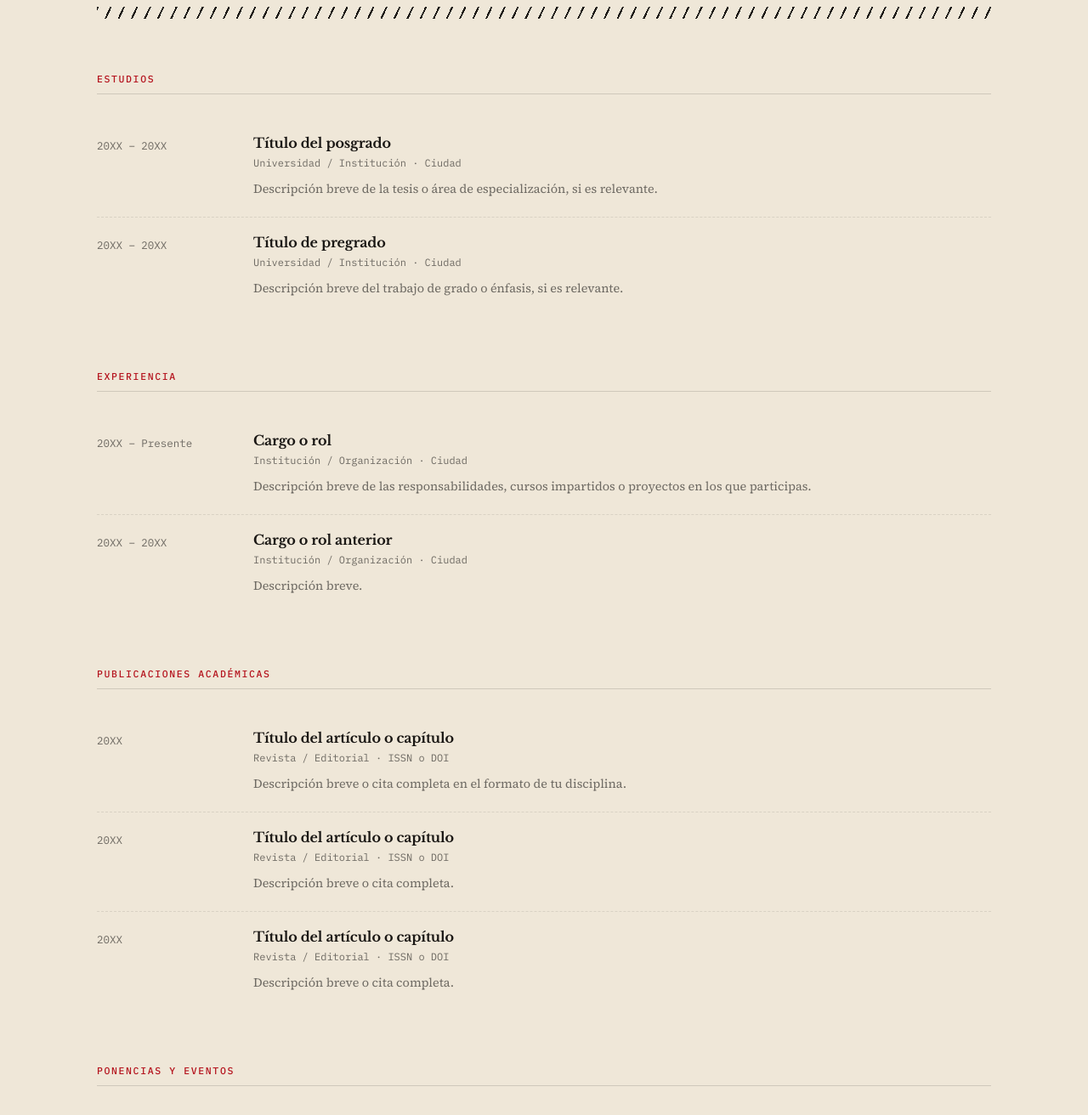
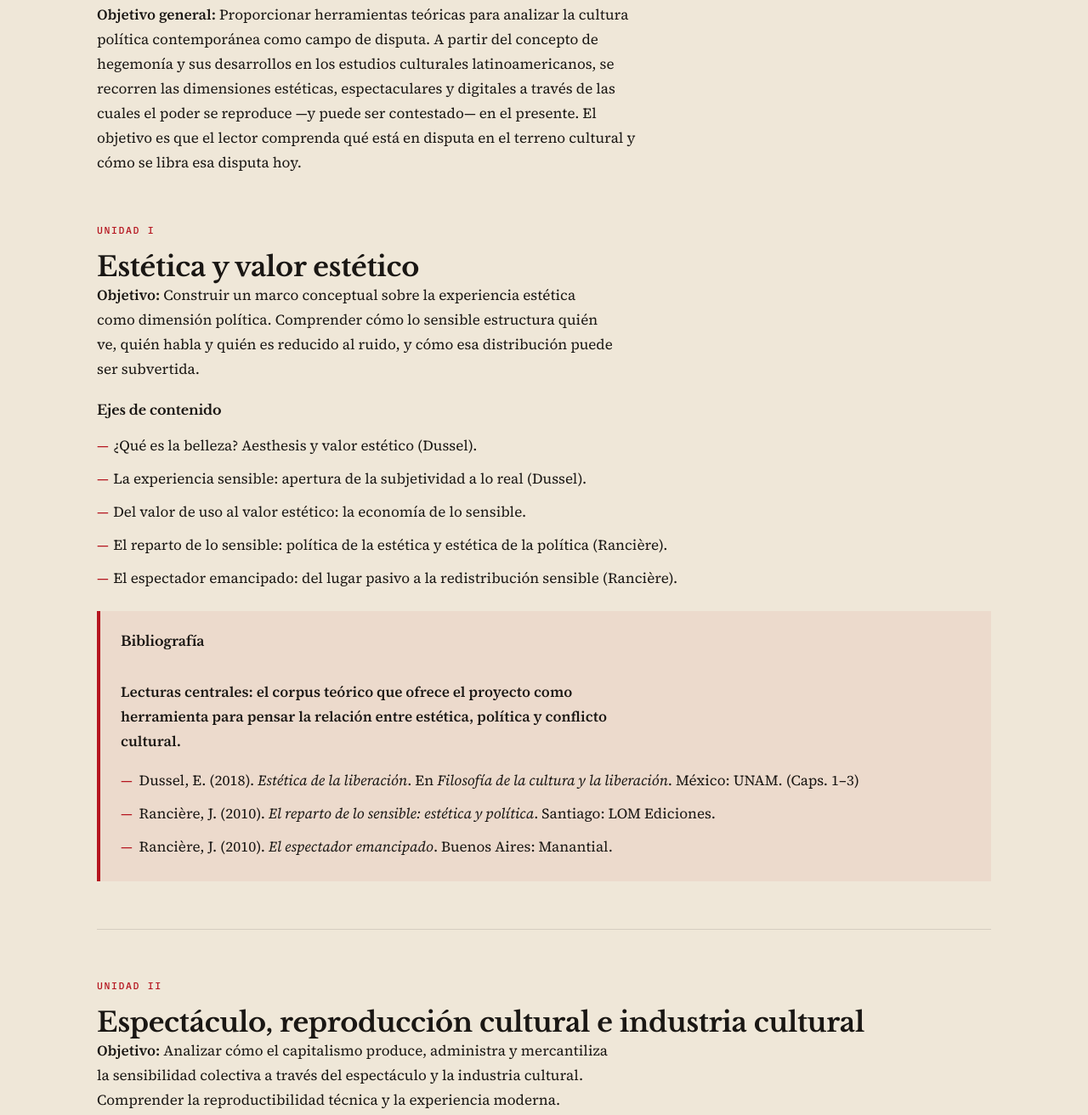
Before and after one commit to lccastrop/sentidosendisputa, a website: page pages/formacion.html in a window 1280 px wide. Shown: the part 916-2228 px from the top of the page at 85% size. Drawn offline with nearby package versions, Linux system fonts and the light colour scheme.

Commit message:
Actualiza página de formación a herramientas conceptuales con unidades y bibliografía destacada

```diff
--- a/pages/formacion.html
+++ b/pages/formacion.html
@@ -3,71 +3,56 @@
 <head>
   <meta charset="UTF-8" />
   <meta name="viewport" content="width=device-width, initial-scale=1.0" />
-  <title>Formación — Sentidos en Disputa</title>
-  <meta name="description" content="Formación académica, trayectoria e investigación de Camilo Castro — Sentidos en Disputa." />
+  <title>Herramientas conceptuales — Sentidos en Disputa</title>
+  <meta name="description" content="Herramientas conceptuales para analizar la cultura política: estética, espectáculo e internet desde una perspectiva crítica latinoamericana." />
   <link rel="preconnect" href="https://fonts.googleapis.com" />
   <link rel="preconnect" href="https://fonts.gstatic.com" crossorigin />
   <link href="https://fonts.googleapis.com/css2?family=Libre+Baskerville:ital,wght@0,400;0,700;1,400&family=Source+Serif+4:ital,wght@0,400;0,600;1,400&family=IBM+Plex+Mono:wght@400;500&display=swap" rel="stylesheet" />
   <link rel="stylesheet" href="../css/style.css" />
   <style>
-    .cv-section { margin-top: 64px; }
+    .course-intro { display: grid; gap: 24px; margin-bottom: 56px; }
+    .course-intro p { max-width: 72ch; }
 
-    .cv-section:first-child { margin-top: 0; }
+    .course-unit { border-top: 1px solid rgba(26,23,20,0.12); padding-top: 56px; margin-top: 56px; }
+    .course-unit:first-of-type { border-top: none; margin-top: 0; padding-top: 0; }
 
-    .cv-section h3 {
+    .unit-head { display: grid; gap: 14px; }
+    .unit-label {
       font-family: var(--font-mono);
       font-size: 0.72rem;
       font-weight: 500;
       letter-spacing: 0.14em;
       text-transform: uppercase;
       color: var(--rojo);
-      margin-bottom: 28px;
-      padding-bottom: 10px;
-      border-bottom: 1px solid rgba(26,23,20,0.15);
     }
 
-    .cv-entry {
+    .unit-title { margin: 0; font-size: clamp(1.5rem, 2.5vw, 2rem); }
+
+    .unit-meta { display: grid; gap: 24px; }
+    .unit-meta p { max-width: 68ch; }
+
+    .unit-content h3,
+    .unit-bibliography h3 { margin-bottom: 18px; font-size: 1rem; }
+    .unit-content ul,
+    .bib-list { list-style: none; padding: 0; margin: 0; display: grid; gap: 10px; }
+    .unit-content li,
+    .bib-list li { padding-left: 1.2rem; position: relative; color: var(--negro); line-height: 1.7; }
+    .unit-content li::before,
+    .bib-list li::before { content: "—"; position: absolute; left: 0; color: var(--rojo); }
+
+    .unit-bibliography {
+      background: rgba(181,21,31,0.06);
+      border-left: 4px solid var(--rojo);
+      padding: 26px 24px;
       display: grid;
-      grid-template-columns: 160px 1fr;
-      gap: 24px;
-      padding: 20px 0;
-      border-bottom: 1px dashed rgba(26,23,20,0.1);
-      align-items: start;
+      gap: 18px;
     }
+    .unit-bibliography p { margin: 0; font-weight: 600; }
+    .unit-bibliography .bib-list li { padding-left: 1.35rem; }
 
-    .cv-entry:last-child { border-bottom: none; }
-
-    .cv-year {
-      font-family: var(--font-mono);
-      font-size: 0.78rem;
-      color: var(--gris-ceniza);
-      padding-top: 3px;
-      line-height: 1.6;
-    }
-
-    .cv-body h4 {
-      font-family: var(--font-display);
-      font-size: 1rem;
-      font-weight: 700;
-      margin-bottom: 4px;
-    }
-
-    .cv-body .cv-institution {
-      font-family: var(--font-mono);
-      font-size: 0.75rem;
-      color: var(--gris-ceniza);
-      margin-bottom: 8px;
-      display: block;
-    }
-
-    .cv-body p {
-      font-size: 0.9rem;
-      color: var(--gris-ceniza);
-      max-width: none;
-    }
-
-    @media (max-width: 600px) {
-      .cv-entry { grid-template-columns: 1fr; gap: 4px; }
+    @media (max-width: 760px) {
+      .course-intro { gap: 20px; }
+      .course-unit { padding-top: 40px; margin-top: 40px; }
     }
   </style>
 </head>
@@ -99,146 +84,113 @@
   <main>
     <header class="page-header">
       <div class="container">
-        <span class="section-label">Currículum</span>
-        <h1>Formación</h1>
-        <p>Trayectoria académica, experiencia docente e investigativa.</p>
+        <span class="section-label">Formación</span>
+        <h1>Herramientas conceptuales</h1>
+        <p>Textos académicos y políticos para pensar, analizar y reflexionar la cultura política desde una perspectiva crítica e insurgente.</p>
       </div>
     </header>
 
     <section>
       <div class="container">
+        <div class="course-intro">
+          <p>
+            Sentidos en Disputa es un espacio de análisis, reflexión y formación en cultura política. Surge de la urgencia de visibilizar una transformación en la forma en que opera el poder: ya no centrado exclusivamente en el Estado, sino disperso en el campo de los valores, las costumbres y las prácticas culturales cotidianas. Es allí —en la cultura— donde hoy se libran las disputas más determinantes, moldeadas por las lógicas del capitalismo global y los imaginarios que el norte global exporta e impone como universales.
+          </p>
+          <p>
+            Los sectores populares latinoamericanos cargaron históricamente una conciencia forjada en valores y sentidos propios, donde la producción y el consumo de cultura jugaban un papel central en la reproducción de identidades colectivas y en el reconocimiento de lo popular como lugar político. Ese tejido se encuentra hoy bajo presión: los valores asociados al capitalismo del norte global se instalan —adaptados y naturalizados— en nuestras realidades, desplazando progresivamente aquellos sentidos que alguna vez orientaron la acción colectiva.
+          </p>
+          <p>
+            <strong>Objetivo general:</strong> Proporcionar herramientas teóricas para analizar la cultura política contemporánea como campo de disputa. A partir del concepto de hegemonía y sus desarrollos en los estudios culturales latinoamericanos, se recorren las dimensiones estéticas, espectaculares y digitales a través de las cuales el poder se reproduce —y puede ser contestado— en el presente. El objetivo es que el lector comprenda qué está en disputa en el terreno cultural y cómo se libra esa disputa hoy.
+          </p>
+        </div>
 
-        <!-- BIO BREVE -->
-        <div style="display:grid; grid-template-columns: 1fr 2fr; gap: 56px; align-items: start; margin-bottom: 72px;">
-          <div class="about-photo" style="aspect-ratio: 3/4; max-width: 100%;">
-            <!-- Reemplaza con: <img src="../img/foto.jpg" alt="Camilo Castro" /> -->
-            <span style="text-align:center; padding:24px; line-height:2;">Foto<br/>del<br/>autor</span>
+        <article class="course-unit">
+          <div class="unit-head">
+            <span class="unit-label">Unidad I</span>
+            <h2 class="unit-title">Estética y valor estético</h2>
           </div>
-          <div>
-            <span class="section-label">Camilo Castro</span>
-            <h2 style="margin-bottom:16px;">Investigador<br />y docente.</h2>
-            <div class="divider"></div>
-            <p>
-              [Descripción breve: formación, área de trabajo, institución o adscripción.
-              Mi trabajo se mueve en la intersección entre los estudios culturales, la comunicación
-              y las ciencias sociales.]
-            </p>
-            <p style="margin-top:14px;">
-              [Agrega aquí una segunda oración sobre tu trayectoria o el enfoque de tu investigación.]
-            </p>
-            <div style="display:flex; gap:12px; flex-wrap:wrap; margin-top:28px;">
-              <a href="#" class="btn btn-outline" target="_blank" rel="noopener">Academia.edu</a>
-              <a href="#" class="btn btn-outline" target="_blank" rel="noopener">ResearchGate</a>
-              <a href="#" class="btn btn-outline" target="_blank" rel="noopener">ORCID</a>
+          <div class="unit-meta">
+            <p><strong>Objetivo:</strong> Construir un marco conceptual sobre la experiencia estética como dimensión política. Comprender cómo lo sensible estructura quién ve, quién habla y quién es reducido al ruido, y cómo esa distribución puede ser subvertida.</p>
+            <div class="unit-content">
+              <h3>Ejes de contenido</h3>
+              <ul>
+                <li>¿Qué es la belleza? Aesthesis y valor estético (Dussel).</li>
+                <li>La experiencia sensible: apertura de la subjetividad a lo real (Dussel).</li>
+                <li>Del valor de uso al valor estético: la economía de lo sensible.</li>
+                <li>El reparto de lo sensible: política de la estética y estética de la política (Rancière).</li>
+                <li>El espectador emancipado: del lugar pasivo a la redistribución sensible (Rancière).</li>
+              </ul>
+            </div>
+            <div class="unit-bibliography">
+              <h3>Bibliografía</h3>
+              <p>Lecturas centrales: el corpus teórico que ofrece el proyecto como herramienta para pensar la relación entre estética, política y conflicto cultural.</p>
+              <ul class="bib-list">
+                <li>Dussel, E. (2018). <em>Estética de la liberación</em>. En <em>Filosofía de la cultura y la liberación</em>. México: UNAM. (Caps. 1–3)</li>
+                <li>Rancière, J. (2010). <em>El reparto de lo sensible: estética y política</em>. Santiago: LOM Ediciones.</li>
+                <li>Rancière, J. (2010). <em>El espectador emancipado</em>. Buenos Aires: Manantial.</li>
+              </ul>
             </div>
           </div>
-        </div>
+        </article>
 
-        <div class="tajo"></div>
-
-        <!-- ESTUDIOS -->
-        <div class="cv-section">
-          <h3>Estudios</h3>
-
-          <div class="cv-entry">
-            <span class="cv-year">20XX – 20XX</span>
-            <div class="cv-body">
-              <h4>Título del posgrado</h4>
-              <span class="cv-institution">Universidad / Institución · Ciudad</span>
-              <p>Descripción breve de la tesis o área de especialización, si es relevante.</p>
+        <article class="course-unit">
+          <div class="unit-head">
+            <span class="unit-label">Unidad II</span>
+            <h2 class="unit-title">Espectáculo, reproducción cultural e industria cultural</h2>
+          </div>
+          <div class="unit-meta">
+            <p><strong>Objetivo:</strong> Analizar cómo el capitalismo produce, administra y mercantiliza la sensibilidad colectiva a través del espectáculo y la industria cultural. Comprender la reproductibilidad técnica y la experiencia moderna.</p>
+            <div class="unit-content">
+              <h3>Ejes de contenido</h3>
+              <ul>
+                <li>La obra de arte en la era de la reproductibilidad técnica (Benjamin).</li>
+                <li>Sensorium, experiencia (Erfahrung) y modernidad (Benjamin).</li>
+                <li>La sociedad del espectáculo: imagen, separación y alienación sensible (Debord).</li>
+                <li>Espectacularización y sensacionalización de la vida cotidiana.</li>
+                <li>Industria cultural: masa, clase y lo popular.</li>
+                <li>Economía política del arte: del aura a la mercancía cultural.</li>
+              </ul>
+            </div>
+            <div class="unit-bibliography">
+              <h3>Bibliografía</h3>
+              <p>Textos clave para abordar la reproducción cultural moderna y la política de la imagen.</p>
+              <ul class="bib-list">
+                <li>Benjamin, W. (1989). <em>La obra de arte en la época de su reproductibilidad técnica</em>. En <em>Discursos interrumpidos I</em>. Buenos Aires: Taurus.</li>
+                <li>Benjamin, W. (2012). <em>El narrador: consideraciones sobre la obra de Nikolái Leskov</em>. Santiago: Metales Pesados.</li>
+                <li>Debord, G. (2008). <em>La sociedad del espectáculo</em>. Buenos Aires: La Marca Editora. (Caps. 1–4)</li>
+              </ul>
             </div>
           </div>
+        </article>
 
-          <div class="cv-entry">
-            <span class="cv-year">20XX – 20XX</span>
-            <div class="cv-body">
-              <h4>Título de pregrado</h4>
-              <span class="cv-institution">Universidad / Institución · Ciudad</span>
-              <p>Descripción breve del trabajo de grado o énfasis, si es relevante.</p>
+        <article class="course-unit">
+          <div class="unit-head">
+            <span class="unit-label">Unidad III</span>
+            <h2 class="unit-title">Medios digitales, sensorium y disputa de sentidos</h2>
+          </div>
+          <div class="unit-meta">
+            <p><strong>Objetivo:</strong> Comprender cómo los medios digitales reconfiguran la sensibilidad, la atención y la razón política. Analizar el vínculo entre el nuevo sensorium digital, el auge de las nuevas derechas latinoamericanas y los métodos posibles de disputa de sentidos desde posiciones populares e insurgentes.</p>
+            <div class="unit-content">
+              <h3>Ejes de contenido</h3>
+              <ul>
+                <li>De los medios a las mediaciones: sensorium y cultura popular (Martín-Barbero).</li>
+                <li>Sensorium digital: del libro al scroll, crisis de la experiencia sensible.</li>
+                <li>Estéticas beligerantes e identidad colectiva en entornos digitales (Castro, 2025).</li>
+                <li>El auge de las nuevas derechas y la disputa cultural en redes.</li>
+                <li>Métodos de disputa de sentidos hoy: comunicación popular e insurgencia cultural.</li>
+              </ul>
+            </div>
+            <div class="unit-bibliography">
+              <h3>Bibliografía</h3>
+              <p>Este corpus guía la reflexión sobre la transformación del sensorium en la era digital y su relación con la política de los sentidos.</p>
+              <ul class="bib-list">
+                <li>Martín-Barbero, J. (1987). <em>De los medios a las mediaciones: comunicación, cultura y hegemonía</em>. México: Gustavo Gili. (Caps. 1 y 6)</li>
+                <li>Martín-Barbero, J. (1998). <em>Jóvenes: des-orden cultural y palimpsestos de identidad</em>. En <em>Viviendo a toda: jóvenes, territorios culturales y nuevas sensibilidades</em>. Bogotá: Siglo del Hombre.</li>
+                <li>Castro, L. C. (2025). <em>Grafos y sonidos de guerra: estéticas beligerantes y cultura insurgente</em>. Tesis de Maestría en Comunicación. UNAM: Ciudad de México.</li>
+              </ul>
             </div>
           </div>
-
-        </div>
-
-        <!-- EXPERIENCIA DOCENTE / INVESTIGATIVA -->
-        <div class="cv-section">
-          <h3>Experiencia</h3>
-
-          <div class="cv-entry">
-            <span class="cv-year">20XX – Presente</span>
-            <div class="cv-body">
-              <h4>Cargo o rol</h4>
-              <span class="cv-institution">Institución / Organización · Ciudad</span>
-              <p>Descripción breve de las responsabilidades, cursos impartidos o proyectos en los que participas.</p>
-            </div>
-          </div>
-
-          <div class="cv-entry">
-            <span class="cv-year">20XX – 20XX</span>
-            <div class="cv-body">
-              <h4>Cargo o rol anterior</h4>
-              <span class="cv-institution">Institución / Organización · Ciudad</span>
-              <p>Descripción breve.</p>
-            </div>
-          </div>
-
-        </div>
-
-        <!-- PUBLICACIONES ACADÉMICAS -->
-        <div class="cv-section">
-          <h3>Publicaciones académicas</h3>
-
-          <div class="cv-entry">
-            <span class="cv-year">20XX</span>
-            <div class="cv-body">
-              <h4>Título del artículo o capítulo</h4>
-              <span class="cv-institution">Revista / Editorial · ISSN o DOI</span>
-              <p>Descripción breve o cita completa en el formato de tu disciplina.</p>
-            </div>
-          </div>
-
-          <div class="cv-entry">
-            <span class="cv-year">20XX</span>
-            <div class="cv-body">
-              <h4>Título del artículo o capítulo</h4>
-              <span class="cv-institution">Revista / Editorial · ISSN o DOI</span>
-              <p>Descripción breve o cita completa.</p>
-            </div>
-          </div>
-
-          <div class="cv-entry">
-            <span class="cv-year">20XX</span>
-            <div class="cv-body">
-              <h4>Título del artículo o capítulo</h4>
-              <span class="cv-institution">Revista / Editorial · ISSN o DOI</span>
-              <p>Descripción breve o cita completa.</p>
-            </div>
-          </div>
-
-        </div>
-
-        <!-- PONENCIAS Y EVENTOS -->
-        <div class="cv-section">
-          <h3>Ponencias y eventos</h3>
-
-          <div class="cv-entry">
-            <span class="cv-year">20XX</span>
-            <div class="cv-body">
-              <h4>Título de la ponencia</h4>
-              <span class="cv-institution">Nombre del evento · Ciudad</span>
-            </div>
-          </div>
-
-          <div class="cv-entry">
-            <span class="cv-year">20XX</span>
-            <div class="cv-body">
-              <h4>Título de la ponencia</h4>
-              <span class="cv-institution">Nombre del evento · Ciudad</span>
-            </div>
-          </div>
-
-        </div>
-
+        </article>
       </div>
     </section>
   </main>
```
